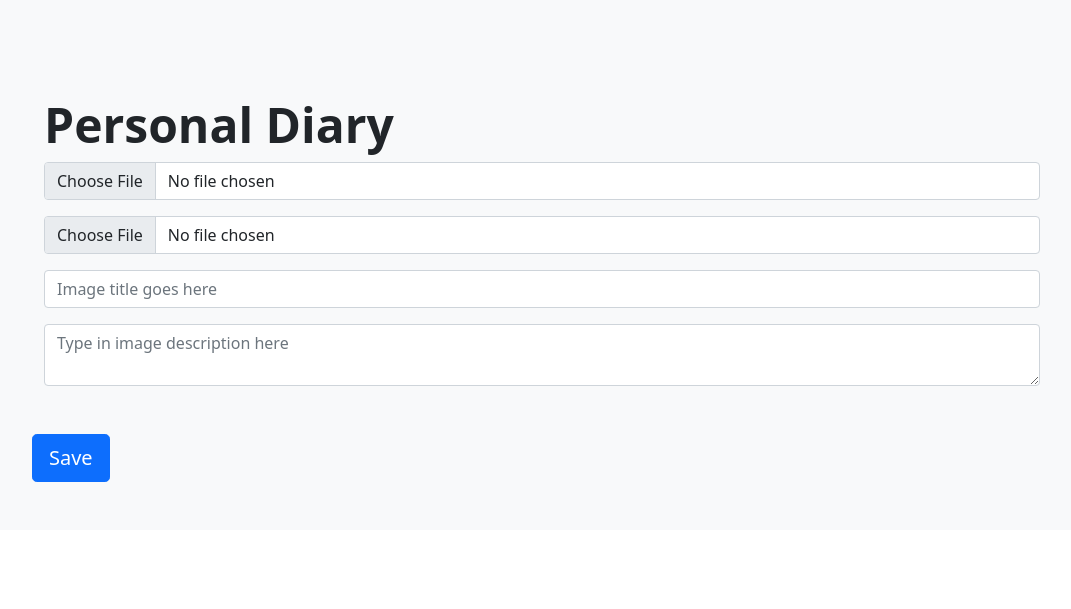
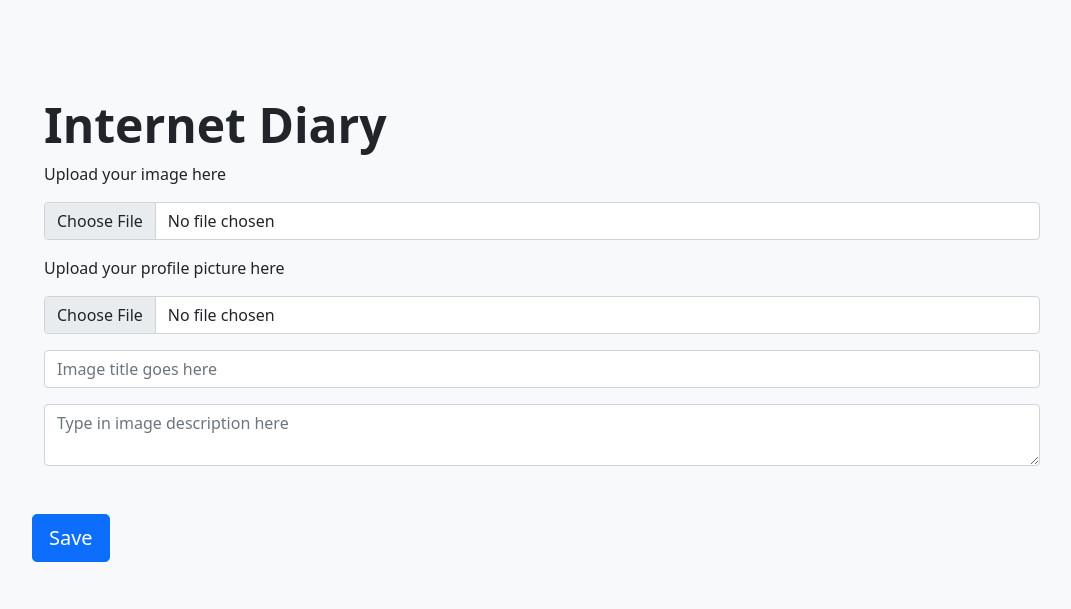
Before and after one commit to Reclai/PersonalDiary, a Flask app: page / in a window 1280 px wide. Shown: the top 609 px of the page, without its empty margins (98-1169 px from the left). Run offline with Flask 3, Linux system fonts and the light colour scheme; data that the repository does not hold is empty; some libraries are stand-ins or nearby versions.

Commit message:
Final changes

```diff
--- a/app.py
+++ b/app.py
@@ -43,7 +43,7 @@ def save_diary():
     profile = request.files['profile_give']
     extension = profile.filename.split('.')[-1]
     today = datetime.now()
-    mytime = today.strftime('%Y-%m-%d-%H-%M-%S')
+    mytime = datetime.datetime.now.strftime('%Y-%m-%d-%H-%M-%S')
     profile_name = f'profile-{mytime}.{extension}'
     save_to = f'static/{profile_name}'
     profile.save(save_to)
--- a/templates/index.html
+++ b/templates/index.html
@@ -7,8 +7,8 @@
       name="viewport"
       content="width=device-width, initial-scale=1, shrink-to-fit=no"
     />
-    <meta property="og:title" content="Sparta Coding Nice!" />
-    <meta property="og:description" content="The best educational material" />
+    <meta property="og:title" content="Online Diary" />
+    <meta property="og:description" content="Upload whatever picture you have in mind" />
     <meta property="og:image" content="{{ url_for('static', filename='monet.jpg') }}" />
 
     <!-- Bootstrap CSS -->
@@ -27,7 +27,7 @@
     ></script>
 
     <script src="https://cdn.jsdelivr.net/npm/bs-custom-file-input/dist/bs-custom-file-input.js"></script>
-    <title>Sparta Coding Club | Bootstrap Practice</title>
+    <title>Online Picture Diary</title>
 
     <script>
       $(document).ready(function () {
@@ -124,10 +124,12 @@
     <div class="container">
       <div class="p-5 mb-4 bg-light rounded-3">
         <div class="container-fluid py-5">
-          <h1 class="display-5 fw-bold">Personal Diary</h1>
+          <h1 class="display-5 fw-bold">Internet Diary</h1>
+          <p>Upload your image here</p>
           <div class="input-group mb-3 custom-file">
             <input type="file" class="form-control" id="image" />
           </div>
+          <p>Upload your profile picture here</p>
           <div class="input-group mb-3 custom-file">
             <input type="file" class="form-control" id="profile" />
           </div>
```
Also changed, not shown: static/file-2023-05-05-03-28-35.jpg (added), static/file-2023-05-05-03-31-23.jpg (added), static/file-2023-05-05-03-37-48.jpg (added), static/file-2023-05-05-03-37-54.jpg (added), static/file-2023-05-05-03-37-55.jpg (added), static/file-2023-05-05-03-37-56.jpg (added), static/file-2023-05-05-03-38-04.jpg (added), static/file-2023-05-12-11-20-53.jpg (added), static/file-2023-05-12-11-23-56.png (added), static/profile-2023-05-05-03-28-35.jpg (added), static/profile-2023-05-05-03-31-23.jpg (added), static/profile-2023-05-05-03-38-04.jpg (added).
